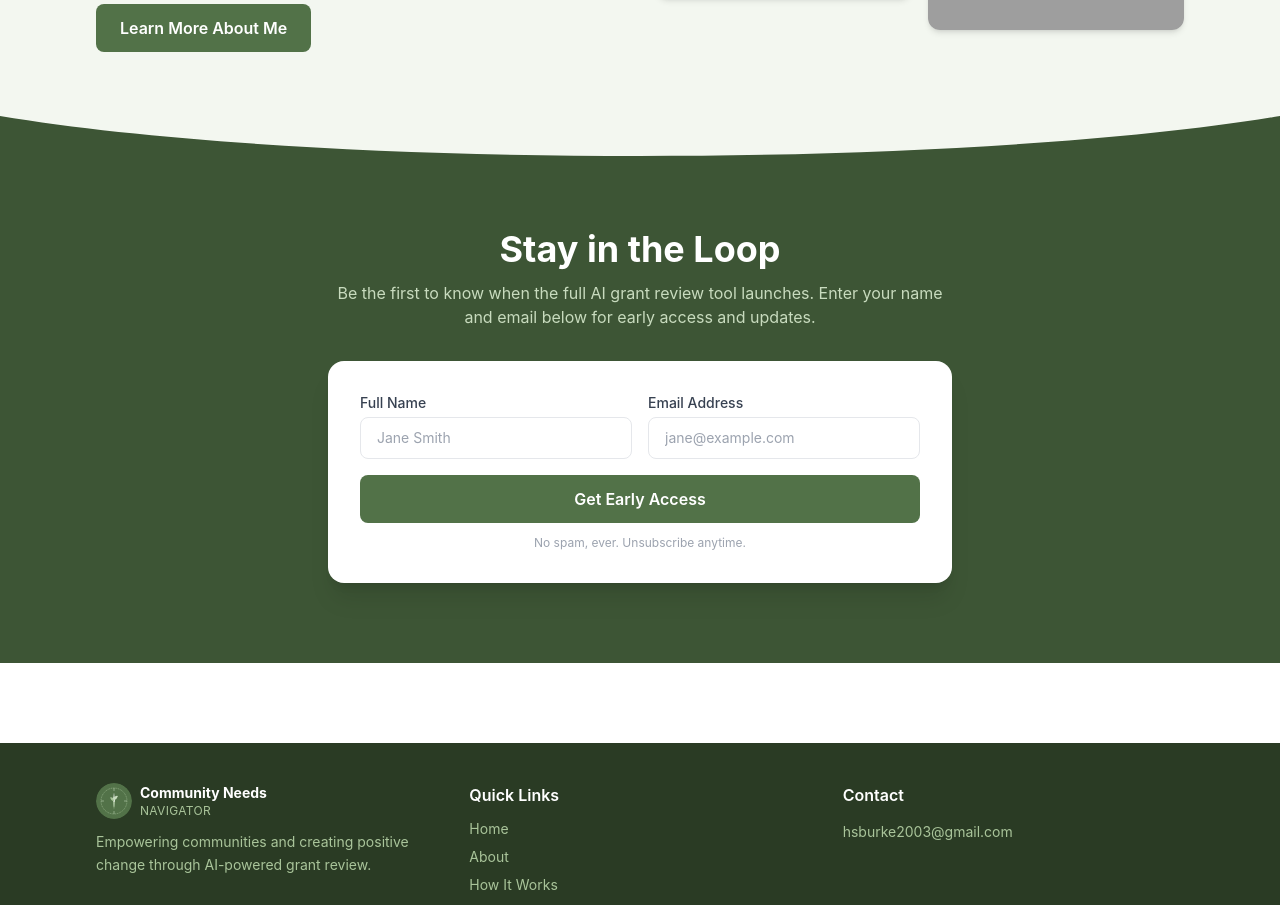
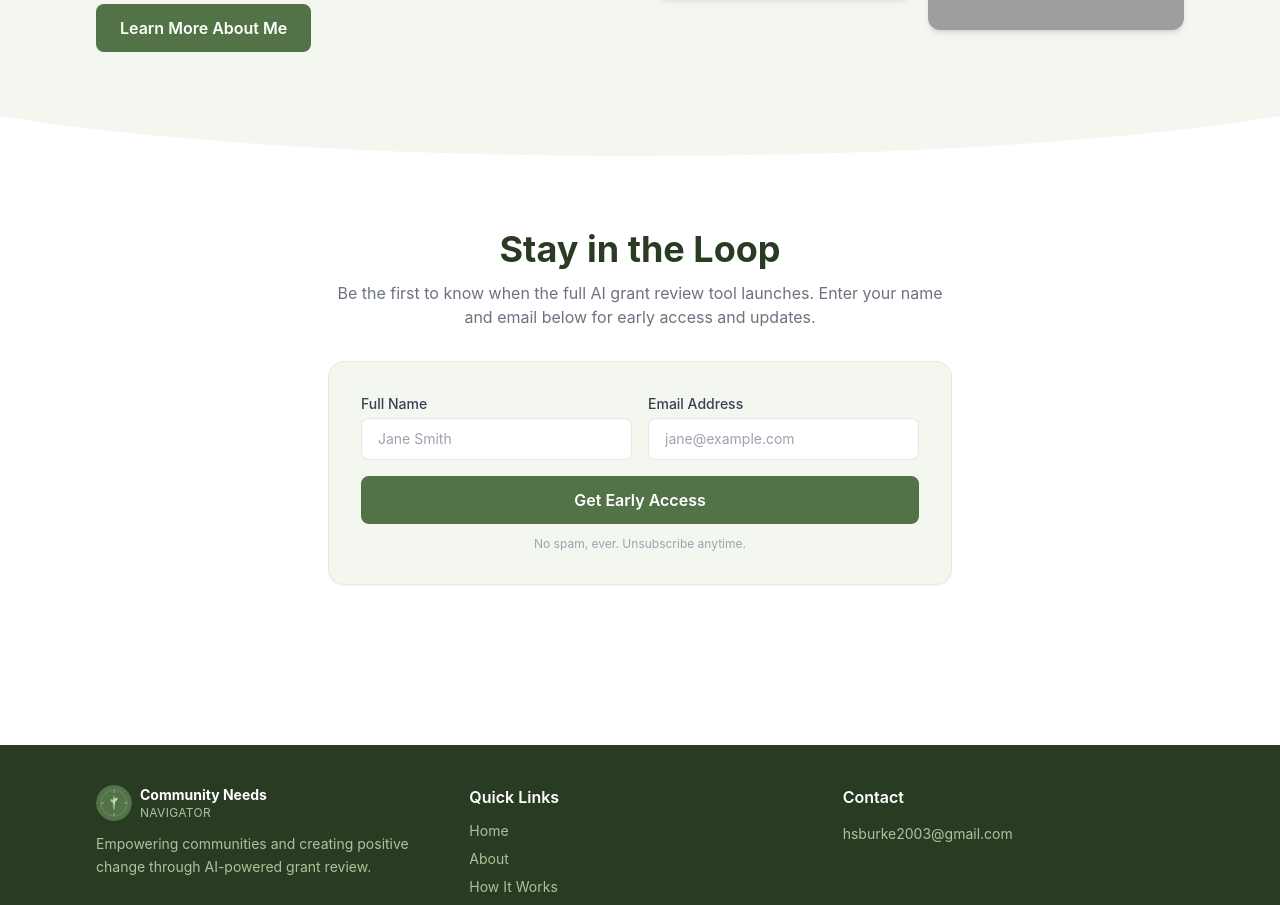
Before and after one commit to Hsburke2022/community-needs-navigator, a Next.js app: page / in a window 1280 px wide. Shown: the part 1605-2510 px from the top of the page. Built offline with nearby package versions, Linux system fonts and the light colour scheme; grey boxes are pictures that could not be loaded.

Commit message:
Change Stay in the Loop section to white

```diff
--- a/app/page.tsx
+++ b/app/page.tsx
@@ -136,28 +136,28 @@ export default function HomePage() {
             </div>
           </div>
         </div>
-        <WaveDown from="transparent" to="#3D5535" />
+        <WaveDown from="transparent" to="white" />
       </section>
 
       {/* Email Capture */}
-      <section className="pt-16 pb-20 bg-sage-700" style={{ backgroundColor: "#3D5535" }}>
+      <section className="pt-16 pb-20 bg-white">
         <div className="max-w-2xl mx-auto px-4 sm:px-6 text-center">
-          <h2 className="text-3xl md:text-4xl font-bold text-white mb-3">Stay in the Loop</h2>
-          <p className="text-sage-200 mb-8">
+          <h2 className="text-3xl md:text-4xl font-bold text-sage-800 mb-3">Stay in the Loop</h2>
+          <p className="text-gray-500 mb-8">
             Be the first to know when the full AI grant review tool launches. Enter your name and email
             below for early access and updates.
           </p>
 
           {submitted ? (
-            <div className="bg-sage-600 border border-sage-400 rounded-2xl p-8">
+            <div className="bg-sage-50 border border-sage-200 rounded-2xl p-8">
               <div className="text-4xl mb-3">🎉</div>
-              <h3 className="text-xl font-bold text-white mb-2">You&apos;re on the list!</h3>
-              <p className="text-sage-200">
+              <h3 className="text-xl font-bold text-sage-800 mb-2">You&apos;re on the list!</h3>
+              <p className="text-gray-500">
                 Thanks, {formData.name}! We&apos;ll reach out to <strong>{formData.email}</strong> with updates and early access.
               </p>
             </div>
           ) : (
-            <form onSubmit={handleSubmit} className="bg-white rounded-2xl p-8 shadow-xl text-left">
+            <form onSubmit={handleSubmit} className="bg-sage-50 border border-sage-100 rounded-2xl p-8 shadow-sm text-left">
               <div className="grid grid-cols-1 sm:grid-cols-2 gap-4 mb-4">
                 <div>
                   <label className="block text-sm font-medium text-gray-700 mb-1">Full Name</label>
@@ -165,7 +165,7 @@ export default function HomePage() {
                     type="text" required placeholder="Jane Smith"
                     value={formData.name}
                     onChange={(e) => setFormData({ ...formData, name: e.target.value })}
-                    className="w-full border border-gray-200 rounded-lg px-4 py-2.5 text-sm focus:outline-none focus:ring-2 focus:ring-sage-400"
+                    className="w-full border border-gray-200 rounded-lg px-4 py-2.5 text-sm focus:outline-none focus:ring-2 focus:ring-sage-400 bg-white"
                   />
                 </div>
                 <div>
@@ -174,7 +174,7 @@ export default function HomePage() {
                     type="email" required placeholder="jane@example.com"
                     value={formData.email}
                     onChange={(e) => setFormData({ ...formData, email: e.target.value })}
-                    className="w-full border border-gray-200 rounded-lg px-4 py-2.5 text-sm focus:outline-none focus:ring-2 focus:ring-sage-400"
+                    className="w-full border border-gray-200 rounded-lg px-4 py-2.5 text-sm focus:outline-none focus:ring-2 focus:ring-sage-400 bg-white"
                   />
                 </div>
               </div>
```
